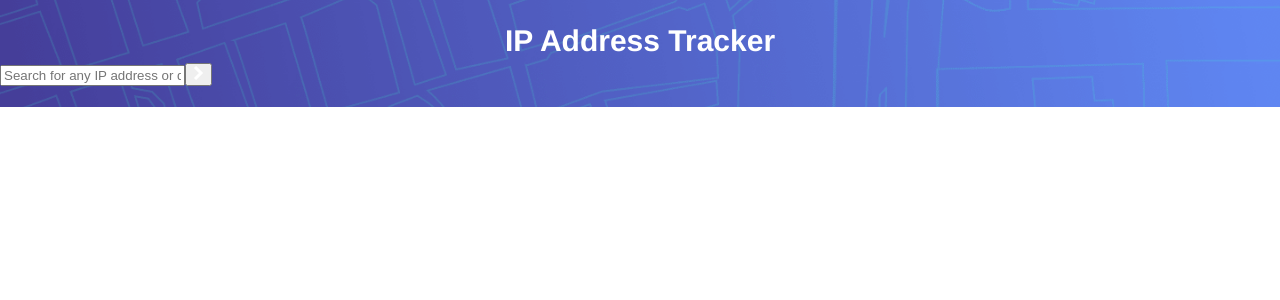
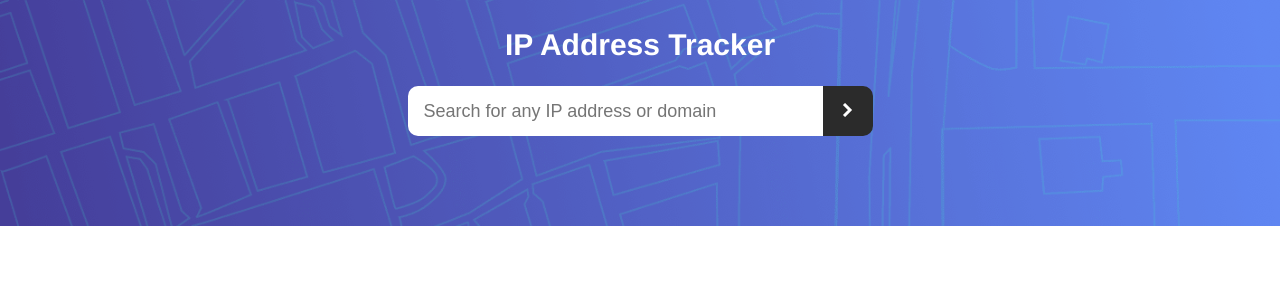
Before and after one commit to stephenkarpeles/cc-ip-tracker, a React (Create React App) app: page / in a window 1280 px wide. Shown: the top 300 px of the page. Built offline with nearby package versions, Linux system fonts and the light colour scheme; what webfontloader would draw is missing.

Commit message:
Header and search styling

```diff
--- a/src/App.scss
+++ b/src/App.scss
@@ -1,6 +1,7 @@
 // Variables
 $very-dark-gray: hsl(0, 0%, 17%);
 $dark-gray: hsl(0, 0%, 59%);
+$mid-gray: #3c3c3c;
 
 // Responsive Breakpoints
 $breakpoints: (
@@ -44,6 +45,14 @@ $breakpoints: (
 }
 
 // General
+*,
+*::before,
+*::after {
+  box-sizing: border-box;
+  -moz-box-sizing: border-box;
+  -webkit-box-sizing: border-box;
+}
+
 body {
   margin: 0;
   padding: 0;
@@ -75,7 +84,7 @@ h6 {
   background: url('./images/pattern-bg.png');
   background-size: cover;
   background-position: center center;
-  padding: 20px 0;
+  padding: 24px 0 80px;
 
   h1 {
     color: white;
@@ -83,3 +92,43 @@ h6 {
     font-size: 30px;
   }
 }
+
+.search-box {
+  margin: 20px auto 10px;
+  width: 465px;
+
+  input {
+    background: white;
+    border-radius: 10px 0 0 10px;
+    border: none;
+    line-height: 1;
+    width: calc(100% - 50px);
+    appearance: none;
+    -moz-appearance: none;
+    -webkit-appearance: none;
+    height: 50px;
+    padding: 8px 16px;
+    font-size: 18px;
+    color: $very-dark-gray;
+  }
+
+  button {
+    cursor: pointer;
+    width: 50px;
+    height: 50px;
+    line-height: 1;
+    border-radius: 0 10px 10px 0;
+    background: $very-dark-gray;
+    color: white;
+    border: none;
+    appearance: none;
+    -moz-appearance: none;
+    -webkit-appearance: none;
+    transition: background .2s ease;
+
+    &:hover,
+    &:active {
+      background: $mid-gray;
+    }
+  }
+}
```
